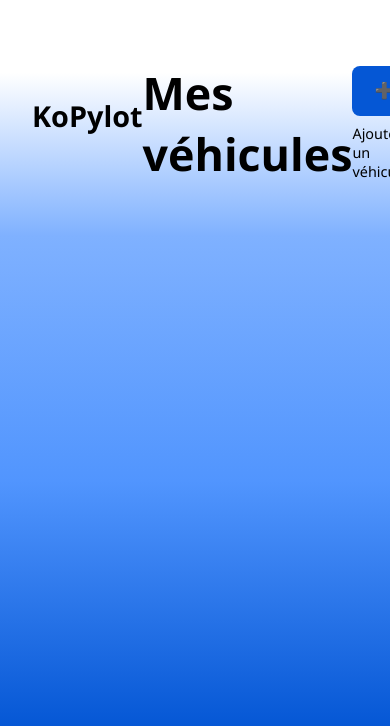
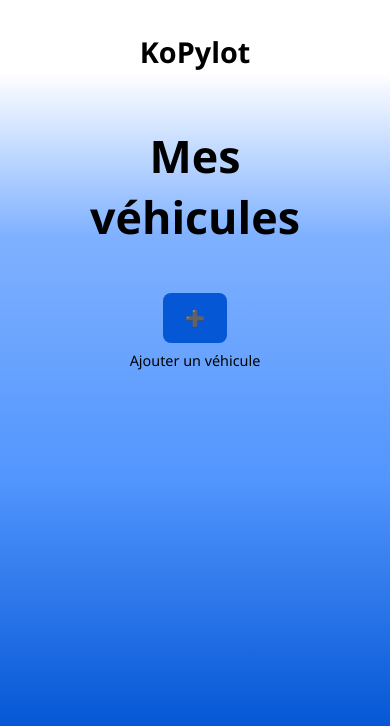
Before and after one commit to Roinuj22/KoPylot, a Next.js app: page /MesVehicules in a window 390 px wide. Shown: the top 726 px of the page. Built offline with nearby package versions, Linux system fonts and the light colour scheme.

Commit message:
suppression de Historique dans Profil et MAJ des responsives

```diff
--- a/pages/profil.jsx
+++ b/pages/profil.jsx
@@ -62,18 +62,6 @@
                     </div>
                 )}
 
-                {activeTab === "historique" && (
-                    <div className="historique-section">
-                        <h1>Historique</h1>
-                        <ul>
-                            <li>🔧 Historique des entretiens réalisés</li>
-                            <li>✅ Historique des contrôles checklist</li>
-                            <li>💰 Historique des dépenses</li>
-                            <li>📝 Filtrage par type, date, véhicule</li>
-                            <li>🔍 Moteur de recherche interne</li>
-                        </ul>
-                    </div>
-                )}
             </main>
         </div>
     );
--- a/styles/MesVehicules.css
+++ b/styles/MesVehicules.css
@@ -14,11 +14,14 @@
 }
 
 /* ===== HEADER ===== */
+/* ===== HEADER ===== */
 .header {
     display: flex;
     justify-content: space-between;
     align-items: center;
+    flex-wrap: wrap; /* 👈 pour éviter le débordement sur mobile */
     margin-bottom: 2rem;
+    padding: 0 1rem;
 }
 
 .logo-vehicules {
@@ -28,6 +31,7 @@
     margin-bottom: 1rem;
 }
 
+/* ===== BOUTON AJOUTER ===== */
 .ajouter-btn {
     font-size: 1.5rem;
     background: #0557d5;
@@ -43,7 +47,7 @@
     transition: background 0.3s ease, transform 0.2s ease;
 }
 
-/* Effet hover + animation au clic */
+/* Effet hover + clic */
 .ajouter-btn:hover {
     background: #003c9e;
     transform: scale(1.1);
@@ -59,11 +63,26 @@
     100% { transform: scale(1); }
 }
 
+/* ===== TEXTE SOUS LE BOUTON ===== */
 .ajouter-texte {
     margin-top: 0.5rem;
     font-size: 0.9rem;
     color: black;
     font-weight: 500;
+    text-align: center;
+}
+
+/* ===== RESPONSIVE HEADER ===== */
+@media (max-width: 768px) {
+    .header {
+        flex-direction: column;
+        text-align: center;
+        gap: 1rem;
+    }
+
+    .logo-vehicules {
+        margin-bottom: 0.5rem;
+    }
 }
 
 /* Message version pro */
--- a/styles/accueilApresConnexion.css
+++ b/styles/accueilApresConnexion.css
@@ -55,6 +55,33 @@
 .navbar-connectee .nav-right {
     font-size: 1.3rem;
 }
+
+/* ======== Responsive correction ======== */
+@media (max-width: 768px) {
+    /* Navbar en colonne */
+    .navbar-connectee {
+        flex-direction: column;
+        align-items: center;
+        padding: 1rem;
+        text-align: center;
+    }
+
+    .navbar-connectee .nav-left {
+        flex-direction: column;
+        align-items: center;
+        gap: 1rem;
+        margin-top: 1rem;
+    }
+
+    .navbar-connectee .nav-right {
+        margin-top: 1rem;
+    }
+
+    .navbar-connectee .nav-center {
+        margin-top: 1rem;
+    }
+}
+
 
 /* ===== DASHBOARD SECTIONS ===== */
 .dashboard-contenu {
```
